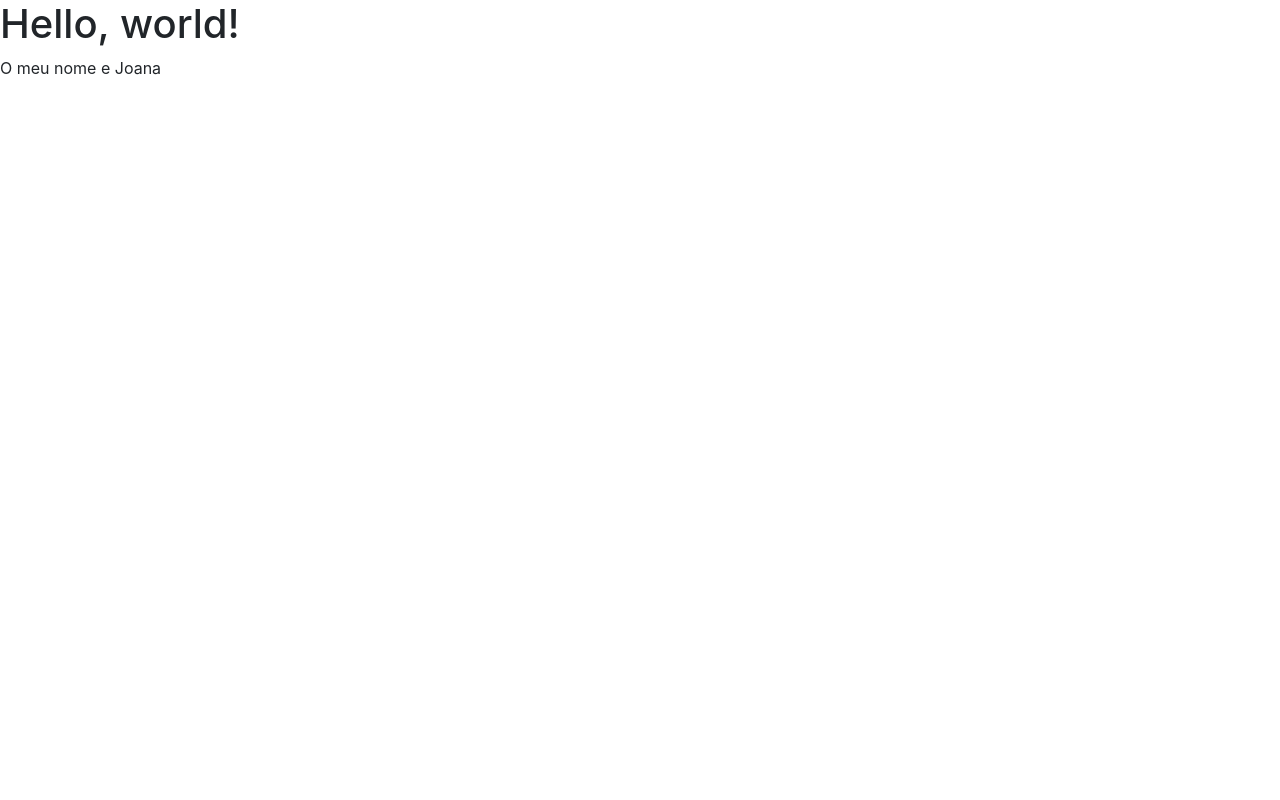
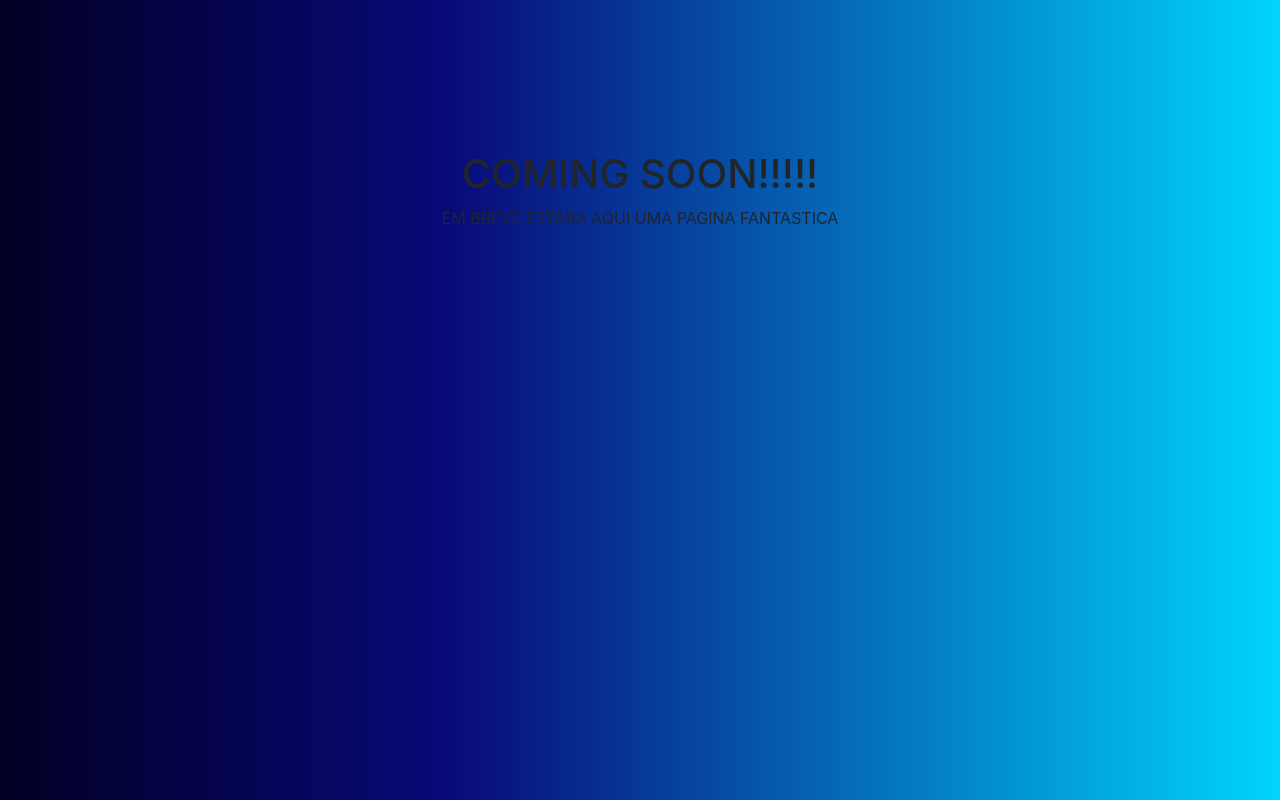
Before and after one commit to JIPalma/Joana_Palma_10789_web3, a plain HTML site: page index.html in a window 1280 px wide. Drawn offline with nearby package versions, Linux system fonts and the light colour scheme.

Commit message:
Update index.html

```diff
--- a/index.html
+++ b/index.html
@@ -8,12 +8,13 @@
         <!-- Bootstrap CSS -->
         <link rel="stylesheet" href="https://maxcdn.bootstrapcdn.com/bootstrap/4.0.0/css/bootstrap.min.css" integrity="sha384-Gn5384xqQ1aoWXA+058RXPxPg6fy4IWvTNh0E263XmFcJlSAwiGgFAW/dAiS6JXm" crossorigin="anonymous">
 
-        <title>Hello, world!</title>
+        <title>COMING SOON</title>
     </head>
-    <body>
-        <h1>Hello, world!</h1>
-        <p>O meu nome e Joana</p>
-
+    <body style="background: rgb(2,0,36);background: linear-gradient(90deg, rgba(2,0,36,1) 0%, rgba(9,9,121,1) 35%, rgba(0,212,255,1) 100%);">
+        <div style="text-align: center;">
+        <h1 style="margin-top:150px;">COMING SOON!!!!!</h1>
+        <p>EM BREVE ESTARA AQUI UMA PAGINA FANTASTICA </p>
+        </div>
         <!-- Optional JavaScript -->
         <!-- jQuery first, then Popper.js, then Bootstrap JS -->
         <script src="https://code.jquery.com/jquery-3.2.1.slim.min.js" integrity="sha384-KJ3o2DKtIkvYIK3UENzmM7KCkRr/rE9/Qpg6aAZGJwFDMVNA/GpGFF93hXpG5KkN" crossorigin="anonymous"></script>
```
